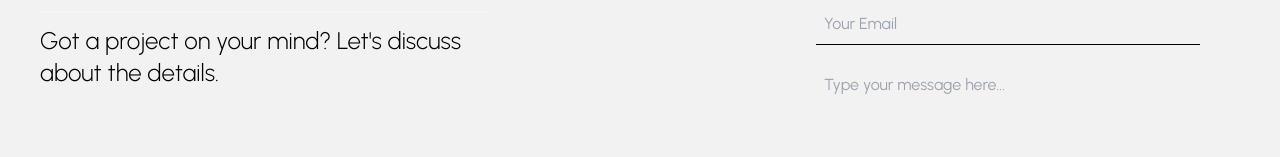
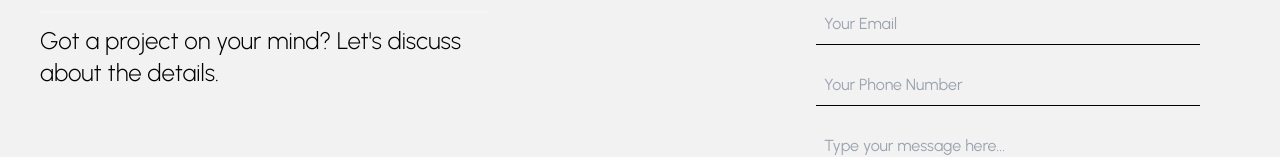
Before and after one commit to Mhiracul/EliteAce, a Next.js app: page /Contact in a window 1280 px wide. Shown: the part 759-916 px from the top of the page. Built offline with nearby package versions, Linux system fonts and the light colour scheme.

Commit message:
first commit

```diff
--- a/src/app/Contact/page.tsx
+++ b/src/app/Contact/page.tsx
@@ -3,11 +3,12 @@ import React, { ChangeEvent, FormEvent, useState } from "react";
 import Navbar from "../component/Navbar";
 import Footer from "../component/Footer";
 
-const page = () => {
+const Page = () => {
   const [formData, setFormData] = useState({
-    name: "",
+    username: "",
     email: "",
     message: "",
+    phone_number: "",
   });
 
   const handleInputChange = (
@@ -23,8 +24,7 @@ const page = () => {
   const handleSubmit = async (e: FormEvent<HTMLFormElement>) => {
     e.preventDefault();
 
-    // You can add the backend API endpoint to send data here
-    const apiUrl = "THE_ENDPOINT";
+    const apiUrl = "https://eliteproject.onrender.com/submit_message";
     try {
       const response = await fetch(apiUrl, {
         method: "POST",
@@ -34,7 +34,6 @@ const page = () => {
         body: JSON.stringify(formData),
       });
 
-      // Handle the response as needed
       if (response.ok) {
         console.log("Form submitted successfully");
       } else {
@@ -70,13 +69,14 @@ const page = () => {
               </p>
             </div>
             <div className="lg:max-w-md w-full">
-              {" "}
               <form className="p-6 " onSubmit={handleSubmit}>
                 <div className="mb-4">
                   <input
                     type="text"
-                    id="name"
-                    name="name"
+                    id="username"
+                    name="username"
+                    value={formData.username}
+                    onChange={handleInputChange}
                     className="mt-1 p-2 w-full md:w-96 border-b-[1px] bg-transparent border-black focus:ring-2 outline-none focus:ring-blue-500 focus:border-transparent "
                     placeholder="Your Name"
                   />
@@ -87,8 +87,22 @@ const page = () => {
                     type="email"
                     id="email"
                     name="email"
+                    value={formData.email}
+                    onChange={handleInputChange}
                     className="mt-1 p-2 w-full md:w-96  border-b-[1px] bg-transparent border-black focus:ring-2 outline-none focus:ring-blue-500 focus:border-transparent "
                     placeholder="Your Email"
+                  />
+                </div>
+
+                <div className="mb-4">
+                  <input
+                    type="text"
+                    id="phone_number"
+                    name="phone_number"
+                    value={formData.phone_number}
+                    onChange={handleInputChange}
+                    className="mt-1 p-2 w-full md:w-96  border-b-[1px] bg-transparent border-black focus:ring-2 outline-none focus:ring-blue-500 focus:border-transparent "
+                    placeholder="Your Phone Number"
                   />
                 </div>
 
@@ -96,6 +110,8 @@ const page = () => {
                   <textarea
                     id="message"
                     name="message"
+                    value={formData.message}
+                    onChange={handleInputChange}
                     rows={4}
                     className="mt-1 p-2 w-full md:w-96  border-b-[1px] bg-transparent border-black focus:ring-2 outline-none focus:ring-blue-500 focus:border-transparent "
                     placeholder="Type your message here..."
@@ -121,4 +137,4 @@ const page = () => {
   );
 };
 
-export default page;
+export default Page;
```
Also changed, not shown: 1 other file (tests, documents, lock files or other folders).
